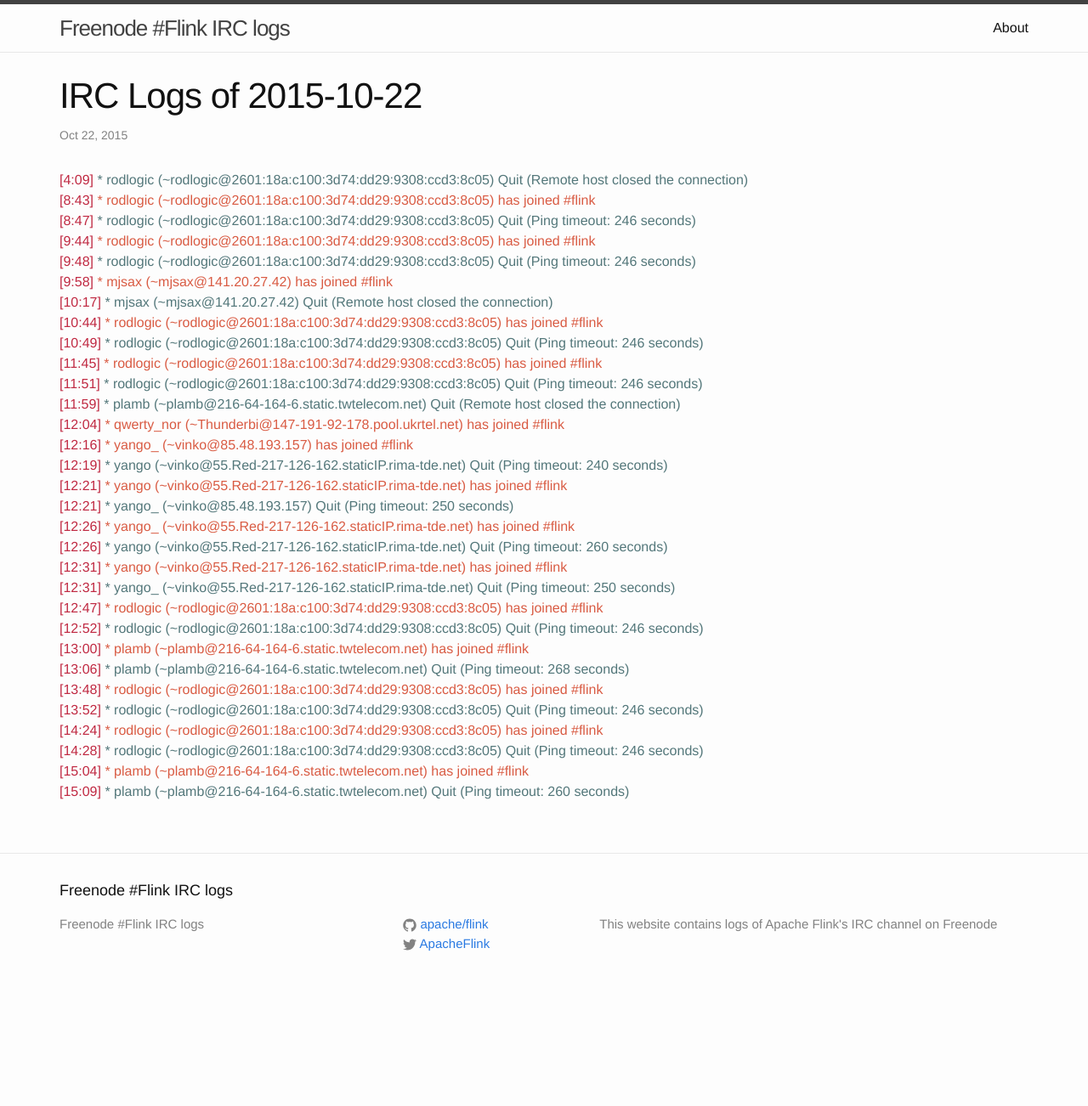
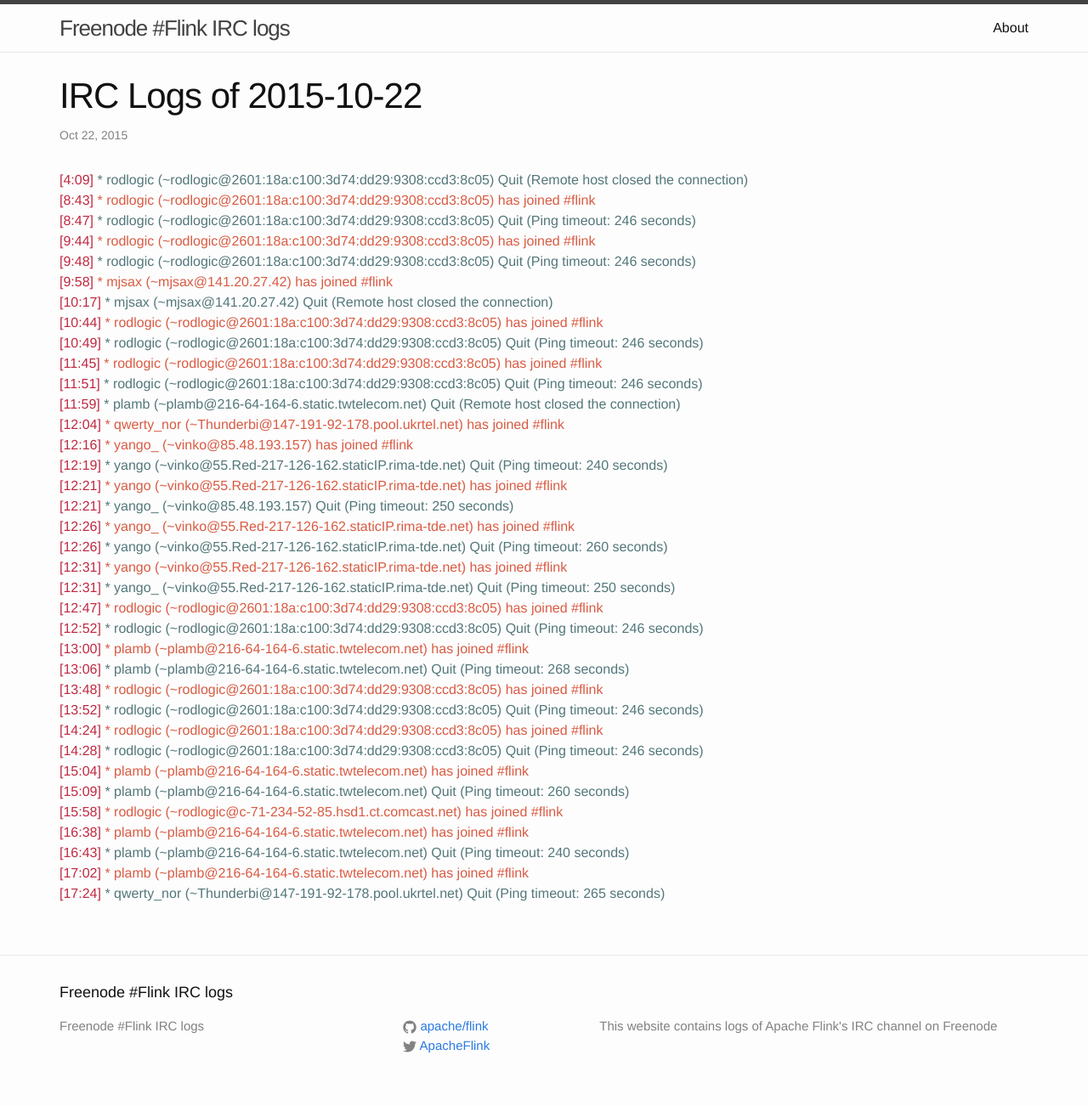
Before and after one commit to flink-irc-logs/flink-irc-logs.github.io, a Jekyll site: the page built from _posts/2015-10-22-logs.markdown, in a window 1280 px wide. Shown: the whole page at 85% size. Built offline with Jekyll 4.4.1, drawn with Linux system fonts in a browser that asks for light colours; before the commit the page ends 1182 px from its top, so only the background shows below that.

Commit message:
Update of the logs on Thu Oct 22 17:28:22 CEST 2015

```diff
--- a/_posts/2015-10-22-logs.markdown
+++ b/_posts/2015-10-22-logs.markdown
@@ -35,3 +35,8 @@
 <span class="irc-date">[14:28]</span> <span class="irc-navy">* rodlogic (~rodlogic@2601:18a:c100:3d74:dd29:9308:ccd3:8c05) Quit (Ping timeout: 246 seconds)</span><br />
 <span class="irc-date">[15:04]</span> <span class="irc-green">* plamb (~plamb@216-64-164-6.static.twtelecom.net) has joined #flink</span><br />
 <span class="irc-date">[15:09]</span> <span class="irc-navy">* plamb (~plamb@216-64-164-6.static.twtelecom.net) Quit (Ping timeout: 260 seconds)</span><br />
+<span class="irc-date">[15:58]</span> <span class="irc-green">* rodlogic (~rodlogic@c-71-234-52-85.hsd1.ct.comcast.net) has joined #flink</span><br />
+<span class="irc-date">[16:38]</span> <span class="irc-green">* plamb (~plamb@216-64-164-6.static.twtelecom.net) has joined #flink</span><br />
+<span class="irc-date">[16:43]</span> <span class="irc-navy">* plamb (~plamb@216-64-164-6.static.twtelecom.net) Quit (Ping timeout: 240 seconds)</span><br />
+<span class="irc-date">[17:02]</span> <span class="irc-green">* plamb (~plamb@216-64-164-6.static.twtelecom.net) has joined #flink</span><br />
+<span class="irc-date">[17:24]</span> <span class="irc-navy">* qwerty_nor (~Thunderbi@147-191-92-178.pool.ukrtel.net) Quit (Ping timeout: 265 seconds)</span><br />
```
